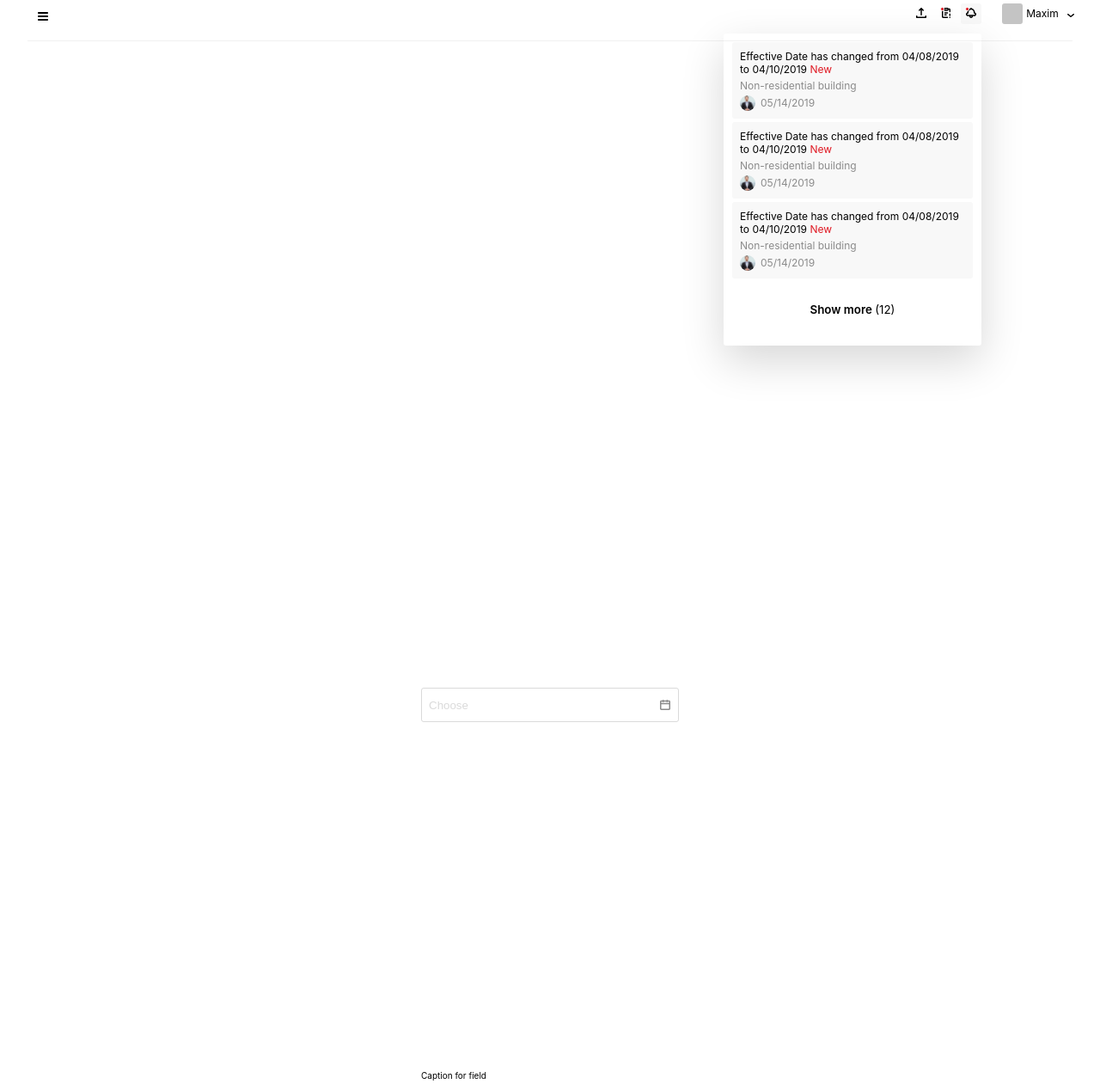
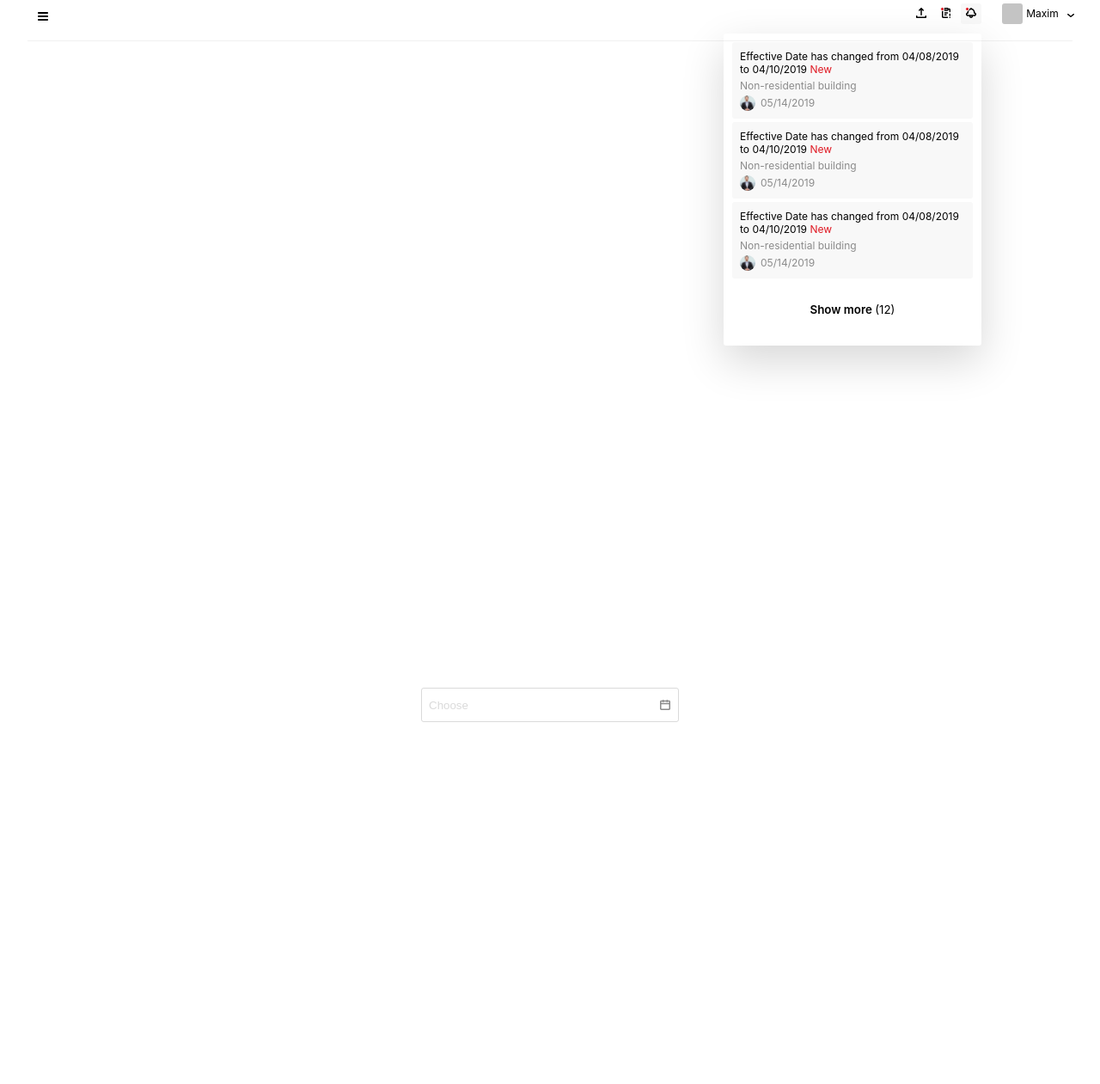
Before and after one commit to Alex-8-8/Harbour, a React (Create React App) app: page / in a window 1280 px wide. Shown: the top 1261 px of the page at 86% size. Built offline with nearby package versions, Linux system fonts and the light colour scheme; the HTML template or start-up script is replaced by a standard one.

Commit message:
changed sections height

```diff
--- a/src/components/CalendarPopup/CalendarStyles.js
+++ b/src/components/CalendarPopup/CalendarStyles.js
@@ -4,7 +4,7 @@ export const SectionWrapper = styled.div`
   display: flex;
   justify-content: center;
   align-items: start;
-  height: 50vh;
+  height: 600px;
 `
 
 export const DataPickerLabel = styled.label`
--- a/src/components/Notifications/NotificationStyles.js
+++ b/src/components/Notifications/NotificationStyles.js
@@ -2,7 +2,7 @@ import styled from 'styled-components';
 
 export const Header = styled.header`
   position: relative;
-  height: 100vh;
+  min-height: 100vh;
 `
 
 export const HeaderWrapper = styled.div`
```
